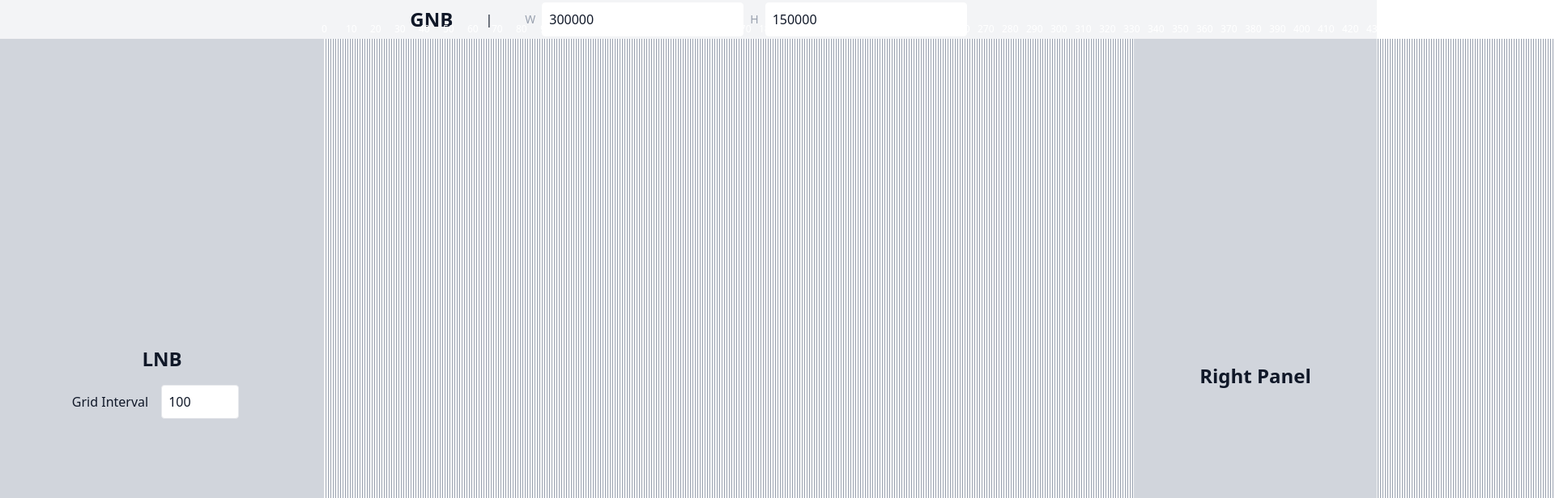
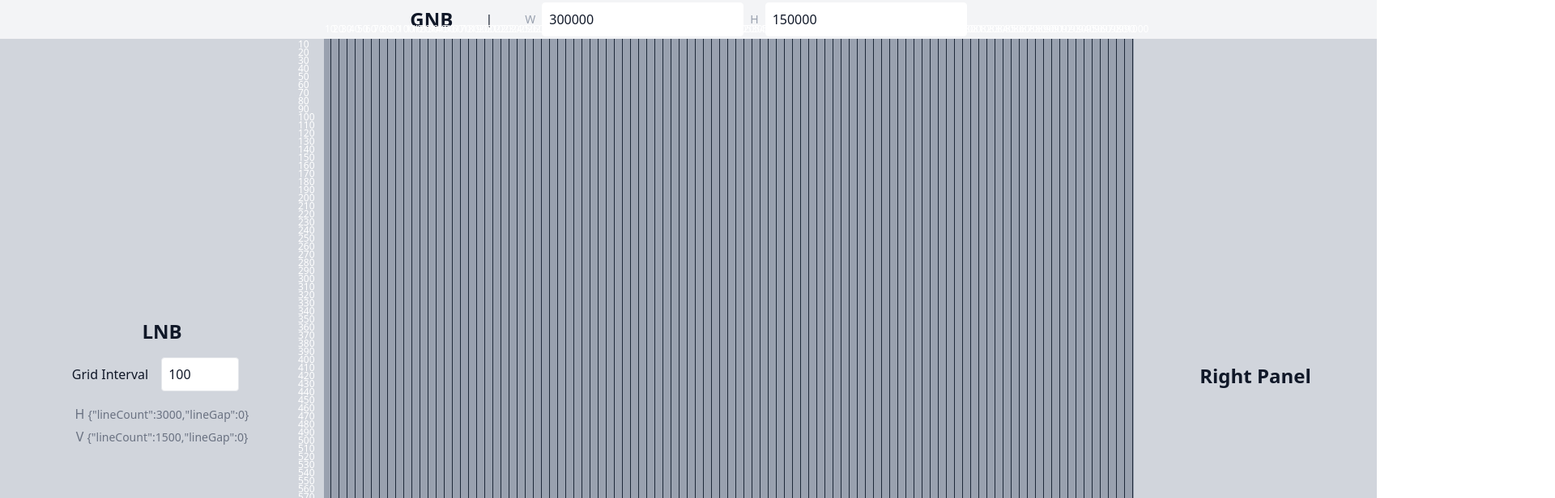
Before and after one commit to reeny404/components, a React (Vite) app: page /editor in a window 1280 px wide. Shown: the top 616 px of the page at 81% size, 1920 px wide, since content can reach past the window. Built offline with nearby package versions, Linux system fonts and the light colour scheme; a web font is replaced by a local one.

Commit message:
feat: 에디터 레이아웃 및 그리드 기능 추가
- EditorTestPage에서 그리드 라인 계산 로직 추가 및 상태 관리 개선
- 수직 및 수평 그리드 라인 컴포넌트 추가로 시각적 요소 강화

```diff
--- a/src/pages/editor/page.tsx
+++ b/src/pages/editor/page.tsx
@@ -1,32 +1,64 @@
-import { useEffect, useState } from 'react';
-import { useParams } from 'react-router-dom';
+import clsx from 'clsx';
+import { useState } from 'react';
 
-const calculateInterval = (length: number, n: number) => {
-  return (length - n) / n + 1; // 선 사이의 간격
+const CANVAS_W = 1000; // px
+const CANVAS_H = 850; // px
+
+type GridLineSpec = {
+  lineCount: number; // 실제 줄 갯수 계산
+  totalLineCount: number; // canvasSize가 꽉차게 넣기 위한 줄 갯수 계산
+  lineGap: number; // realSize :  realGridGap = canvasSize : lineGap
+  totalPixels: number; // 실제 줄 갯수 * 줄 간격
+  isValid: boolean; // 선+간격 모두 그리기 위해 필요한 길이가 canvasSize보다 작은지 확인
+};
+
+const calculateLineSpec = (
+  canvasSize: number,
+  realSize: number,
+  realGridGap: number,
+): Pick<GridLineSpec, 'lineCount' | 'lineGap'> => {
+  const lineCount = Math.floor(realSize / realGridGap);
+  const lineGap = Math.floor((canvasSize * realGridGap) / realSize);
+
+  return {
+    lineCount,
+    lineGap,
+  };
+};
+
+const calculateTotalLineCount = (
+  canvasSize: number,
+  lineGap: number,
+): number => {
+  return Math.min(Math.floor(canvasSize / lineGap), canvasSize);
 };
 
 function EditorTestPage() {
-  const { interval: initData } = useParams();
-  const [interval, setInterval] = useState<number>(100);
-  const [width, setWidth] = useState<number>(300000);
-  const [height, setHeight] = useState<number>(150000);
+  const [realInterval, setRealInterval] = useState<number>(100);
+  const [realW, setRealW] = useState<number>(300000);
+  const [realH, setRealH] = useState<number>(150000);
 
-  useEffect(() => {
-    const data = Number(initData);
-    if (data) {
-      setInterval(data);
-    }
-  }, [initData]);
+  // const calculate = useCallback((canvasSize: number, realSize: number, realGridGap: number): GridLineSpec=> {
+  //   const lineCount = Math.floor(realSize / realGridGap);
+  //   const lineGap = Math.floor(canvasSize * realGridGap / realSize);
+  //   const totalLineCount = Math.min(Math.floor(canvasSize / lineGap), canvasSize)
+  //   const totalPixels = lineCount * lineGap;
 
-  const horizontalLineCount = width / interval;
-  const verticalLineCount = height / interval;
+  //   return {
+  //     lineCount,
+  //     totalLineCount,
+  //     lineGap,
+  //     totalPixels,
+  //     isValid: totalPixels <= canvasSize,
+  //   };
+  // }, []);
 
-  const hInterval = calculateInterval(width, interval);
-  const vInterval = calculateInterval(height, interval);
+  const hLineSpec = calculateLineSpec(CANVAS_H, realW, realInterval);
+  const vLineSpec = calculateLineSpec(CANVAS_W, realH, realInterval);
+  const canvasInterval = Math.min(hLineSpec.lineGap, vLineSpec.lineGap);
 
-  console.log('1', horizontalLineCount, verticalLineCount);
-  console.log('2', width, height);
-  console.log('3', hInterval, vInterval, interval);
+  const hLineCount = calculateTotalLineCount(CANVAS_H, canvasInterval);
+  const vLineCount = calculateTotalLineCount(CANVAS_W, canvasInterval);
 
   return (
     <div className="h-screen grid grid-rows-[48px_1fr] text-gray-900 text-center">
@@ -39,15 +71,15 @@ function EditorTestPage() {
             <input
               type="number"
               className="w-4/5 p-2 rounded bg-white border border-white hover:border-gray-800 xoutline-none border-box"
-              value={width}
-              onChange={(e) => setWidth(Number(e.target.value))}
+              value={realW}
+              onChange={(e) => setRealW(Number(e.target.value))}
             />
             <span className="text-sm text-gray-400">H</span>
             <input
               type="number"
               className="w-4/5 p-2 rounded bg-white border border-white hover:border-gray-800 xoutline-none border-box"
-              value={height}
-              onChange={(e) => setHeight(Number(e.target.value))}
+              value={realH}
+              onChange={(e) => setRealH(Number(e.target.value))}
             />
           </div>
         </div>
@@ -60,8 +92,8 @@ function EditorTestPage() {
             <input
               type="number"
               className="p-2 w-24 rounded bg-white border border-gray-200 hover:border-gray-800 xoutline-none border-box"
-              value={interval}
-              onChange={(e) => setInterval(Number(e.target.value))}
+              value={realInterval}
+              onChange={(e) => setRealInterval(Number(e.target.value))}
               min={100}
               step={100}
               list="defaultNumbers"
@@ -74,31 +106,41 @@ function EditorTestPage() {
               <option value="100000"></option>
             </datalist>
           </div>
+          <div className="flex flex-col items-center justify-center gap-y-1 text-gray-500">
+            <div>
+              H{' '}
+              <span className="break-all text-sm">
+                {JSON.stringify(hLineSpec)}
+              </span>
+            </div>
+            <div>
+              V{' '}
+              <span className="break-all text-sm">
+                {JSON.stringify(vLineSpec)}
+              </span>
+            </div>
+          </div>
         </nav>
-        <section className="flex items-center justify-center">
-          <main className="w-[1000px] h-[850px] bg-white #overflow-hidden">
-            {/* <div className="size-full py-0.5 ">
-              {Array.from({ length: horizontalLineCount }).map((_, index) => (
-                <div key={index} className="py-0.5 w-full border-t border-gray-400"></div>
-              ))}
-            </div> */}
-            <div className="size-full flex px-0.5">
-              {Array.from({ length: verticalLineCount }).map((_, index) => (
-                <>
-                  <div
-                    key={index}
-                    className="pr-0.5 h-full border-l border-gray-400"
-                  ></div>
-                  {index % 10 === 0 && (
-                    <div className="relative text-white text-xs">
-                      <div className="absolute -top-5 -left-2">{index}</div>
-                    </div>
-                  )}
-                </>
-              ))}
-            </div>
-          </main>
-        </section>
+        <main className="flex items-center justify-center">
+          <section
+            className="bg-white #overflow-hidden"
+            style={{
+              width: CANVAS_W,
+              height: CANVAS_H,
+            }}
+          >
+            <HorizontalGridLine
+              lineGap={canvasInterval}
+              lineCount={hLineSpec.lineCount}
+              totalLineCount={hLineCount}
+            />
+            <VerticalGridLine
+              lineGap={canvasInterval}
+              lineCount={vLineSpec.lineCount}
+              totalLineCount={vLineCount}
+            />
+          </section>
+        </main>
         <div className="px-4 flex flex-col items-center justify-center gap-y-4 bg-gray-300">
           <span className="text-2xl font-bold">Right Panel</span>
           <div className="space-x-4"></div>
@@ -109,3 +151,98 @@ function EditorTestPage() {
 }
 
 export default EditorTestPage;
+
+type GridLineProps = Pick<
+  GridLineSpec,
+  'lineCount' | 'totalLineCount' | 'lineGap'
+>;
+
+function VerticalGridLine({
+  lineCount,
+  totalLineCount,
+  lineGap,
+}: GridLineProps) {
+  return (
+    <div
+      className="absolute size-full flex"
+      style={{ width: CANVAS_W, height: CANVAS_H }}
+      aria-label="세로 grid 그리기"
+    >
+      {Array.from({ length: totalLineCount }).map((_, i) => {
+        const index = i + 1;
+        const isMainGrid = (index + 1) % 10 === 0;
+        const isLast = index === lineCount;
+
+        return (
+          <>
+            <div
+              key={index}
+              style={{ width: lineGap }}
+              className={clsx(
+                'h-full border-r',
+                isMainGrid ? 'border-gray-800' : 'border-gray-400',
+              )}
+            ></div>
+            {(isMainGrid || isLast) && (
+              <div className="relative text-white text-xs">
+                <div
+                  className={clsx(
+                    'absolute -top-5 -left-2',
+                    isLast && 'text-blue-200 font-bold z-10 bg-black',
+                  )}
+                >
+                  {index + 1}
+                </div>
+              </div>
+            )}
+          </>
+        );
+      })}
+    </div>
+  );
+}
+
+function HorizontalGridLine({
+  lineCount,
+  totalLineCount,
+  lineGap,
+}: GridLineProps) {
+  return (
+    <div
+      className="absolute size-full flex flex-col"
+      style={{ width: CANVAS_W, height: CANVAS_H }}
+      aria-label="가로 grid 그리기"
+    >
+      {Array.from({ length: totalLineCount }).map((_, i) => {
+        const index = i + 1;
+        const isMainGrid = (index + 1) % 10 === 0;
+        const isLast = index === lineCount;
+
+        return (
+          <>
+            <div
+              key={index}
+              style={{ height: lineGap }}
+              className={clsx(
+                'w-full border-b',
+                isMainGrid ? 'border-gray-800' : 'border-gray-400',
+              )}
+            ></div>
+            {(isMainGrid || isLast) && (
+              <div className="relative text-white text-xs text-right">
+                <div
+                  className={clsx(
+                    'absolute -top-2.5 -left-8',
+                    isLast && 'text-blue-200 font-bold z-10 bg-black',
+                  )}
+                >
+                  {index + 1}
+                </div>
+              </div>
+            )}
+          </>
+        );
+      })}
+    </div>
+  );
+}
```
